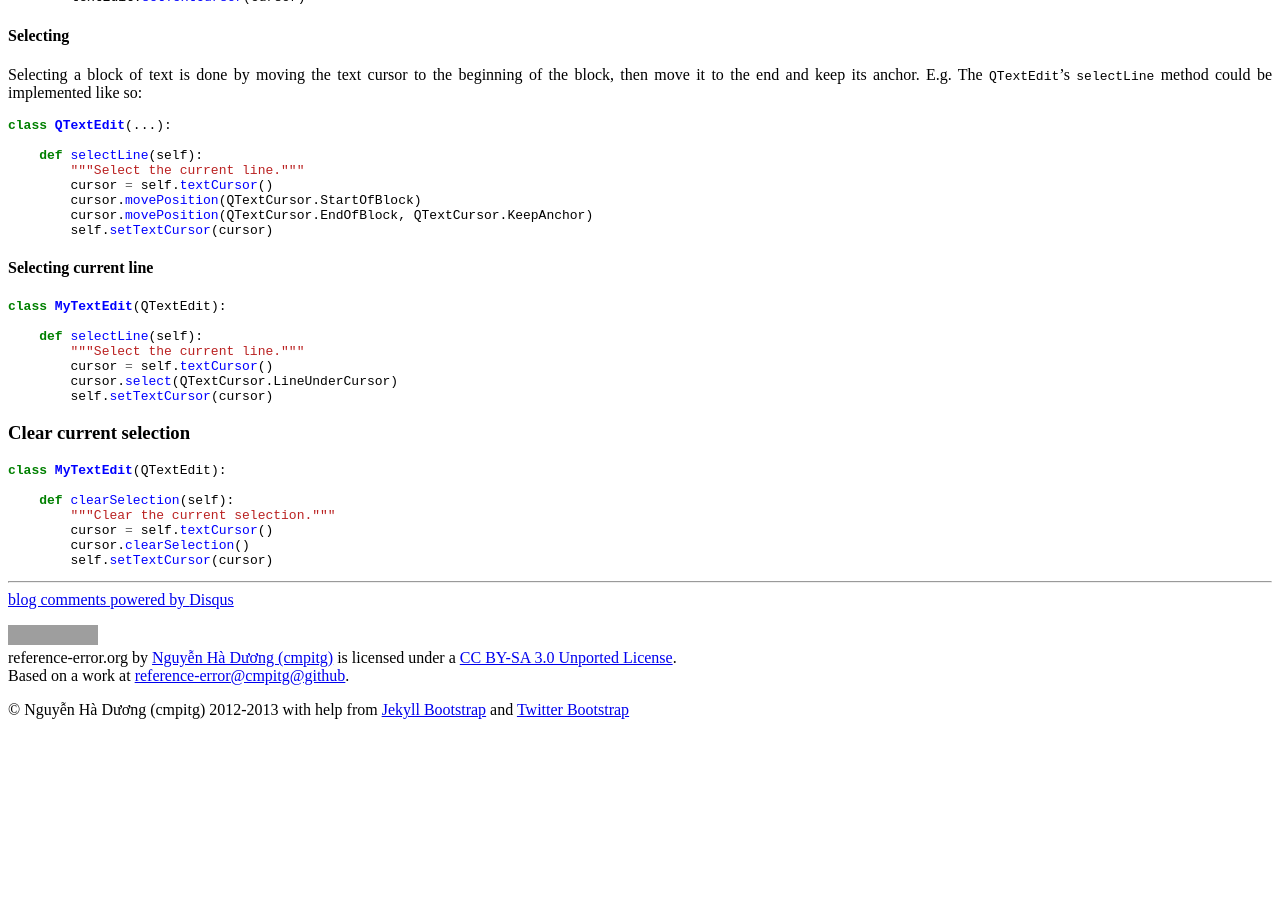
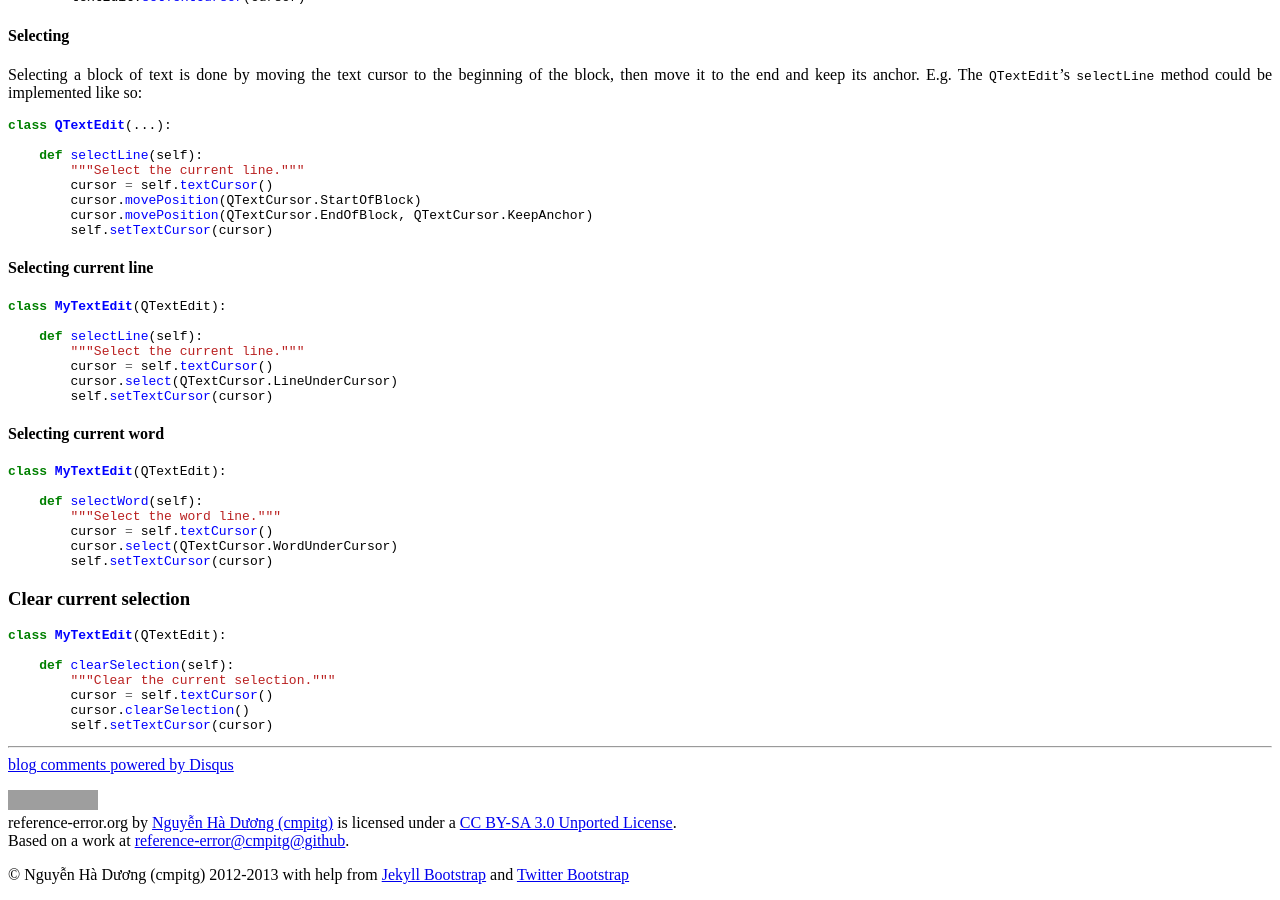
Before and after one commit to cmpitg/cmpitg.github.com, a Jekyll site: the page built from guides/pyside.md, in a window 1280 px wide and 900 px high, scrolled down 6843 px. Built offline with Jekyll 4.4.1, drawn with Linux system fonts in a browser that asks for light colours; Markdown is read by kramdown in place of the engine named in the settings; comment, search, counter and statistics services are not loaded; before the commit the page ends 7578 px from its top, so only the background shows below that; some of the changed text lies outside the part shown; grey boxes are pictures that could not be loaded.

Commit message:
Add selectWord @ textedit @ pyside

````diff
--- a/guides/pyside.md
+++ b/guides/pyside.md
@@ -502,6 +502,18 @@ class MyTextEdit(QTextEdit):
         self.setTextCursor(cursor)
 ```
 
+#### Selecting current word
+
+```python
+class MyTextEdit(QTextEdit):
+
+    def selectWord(self):
+        """Select the word line."""
+        cursor = self.textCursor()
+        cursor.select(QTextCursor.WordUnderCursor)
+        self.setTextCursor(cursor)
+```
+
 ### Clear current selection
 
 ```python
````
Also changed, not shown: other parts of guides/pyside.md (+1 -1 lines).
